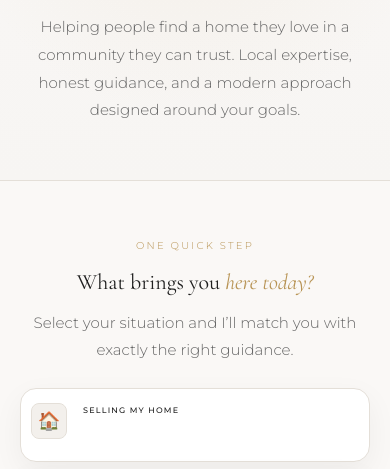
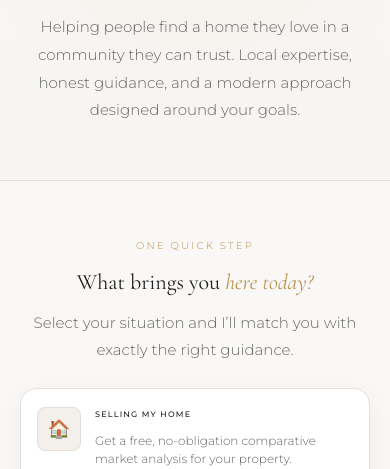
Before and after one commit to AliAldinHome/Ali-Aldin-Home, a website: page public/index.html in a window 390 px wide. Shown: the part 375-844 px from the top of the page. Drawn offline with nearby package versions, Linux system fonts and the light colour scheme.

Commit message:
Fix category card alignment on mobile

```diff
--- a/public/index.html
+++ b/public/index.html
@@ -611,6 +611,47 @@ body {
   .btn-primary, .btn-outline { padding: 15px 28px !important; }
 }
 
+
+/* ── Category card layout fix — mobile ── */
+@media(max-width:768px){
+  .cat-card{
+    display:grid !important;
+    grid-template-columns:44px 1fr !important;
+    grid-template-rows:auto auto !important;
+    column-gap:14px !important;
+    row-gap:3px !important;
+    padding:18px 16px !important;
+    align-items:start !important;
+  }
+  .cat-icon{
+    grid-column:1 !important;
+    grid-row:1/3 !important;
+    width:44px !important;
+    height:44px !important;
+    margin:0 !important;
+    align-self:start !important;
+  }
+  .cat-label{
+    grid-column:2 !important;
+    grid-row:1 !important;
+    align-self:end !important;
+    padding-bottom:2px !important;
+  }
+  .cat-desc{
+    grid-column:2 !important;
+    grid-row:2 !important;
+    display:block !important;
+    font-size:12px !important;
+    line-height:1.55 !important;
+  }
+  .cat-check{
+    grid-column:2 !important;
+    grid-row:1 !important;
+    justify-self:end !important;
+    align-self:center !important;
+  }
+}
+
 </style>
 </head>
 <body>
```
